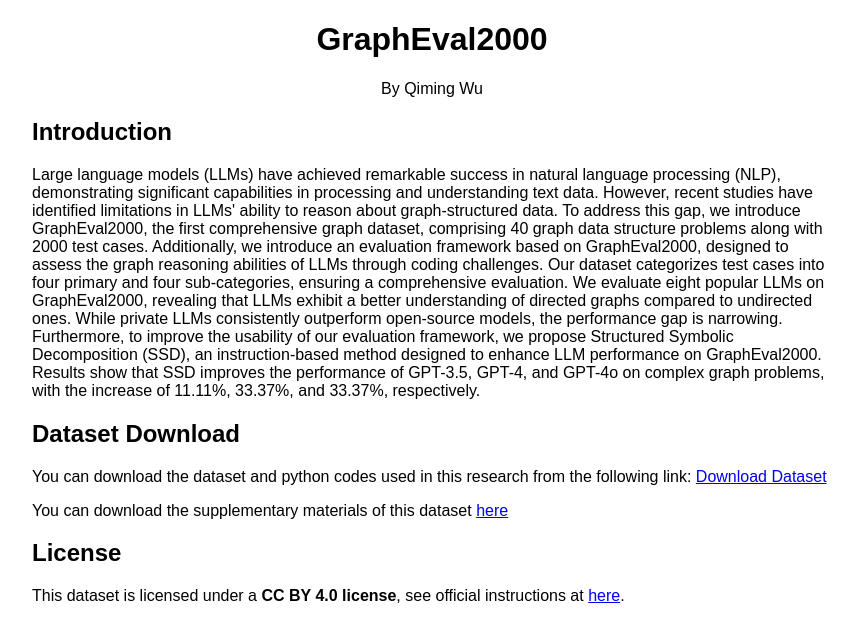
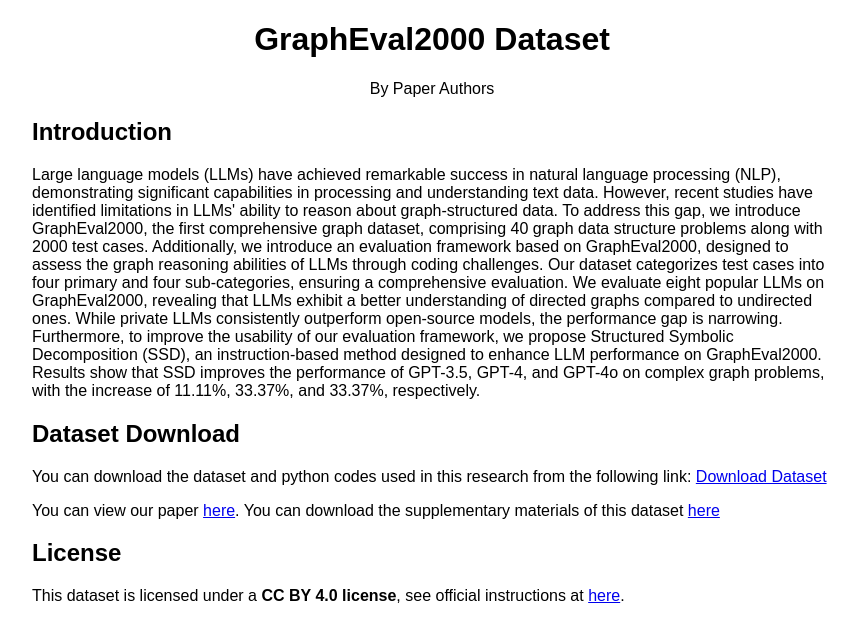
Before and after one commit to harrywuhust2022/GraphEval2000, a plain HTML site: page index.html in a window 1280 px wide. Shown: the whole page, without its empty margins (208-1066 px from the left). Drawn offline with Linux system fonts and the light colour scheme.

Commit message:
update index

```diff
--- a/index.html
+++ b/index.html
@@ -20,8 +20,8 @@
 </head>
 <body>
     <header>
-        <h1>GraphEval2000</h1>
-        <p>By Qiming Wu</p>
+        <h1>GraphEval2000 Dataset</h1>
+        <p>By Paper Authors</p>
     </header>
     <article>
         <h2>Introduction</h2>
@@ -51,6 +51,7 @@
         </p>
 
         <p>
+            You can view our paper <a href="https://openreview.net/forum?id=6hNfcg48bV&referrer=%5BAuthor%20Console%5D(%2Fgroup%3Fid%3DNeurIPS.cc%2F2024%2FDatasets_and_Benchmarks_Track%2FAuthors%23your-submissions)">here</a>.
             You can download the supplementary materials of this dataset <a href="https://github.com/harrywuhust2022/GraphEval2000/raw/main/Appendix.pdf">here</a>
         </p>
 
```
